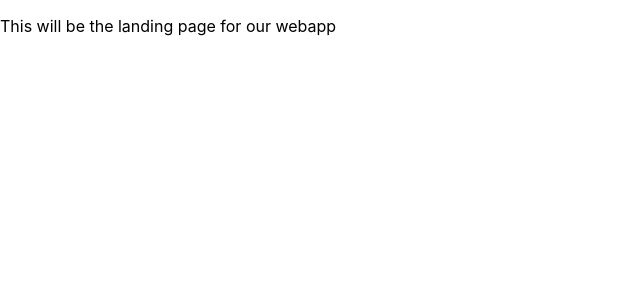
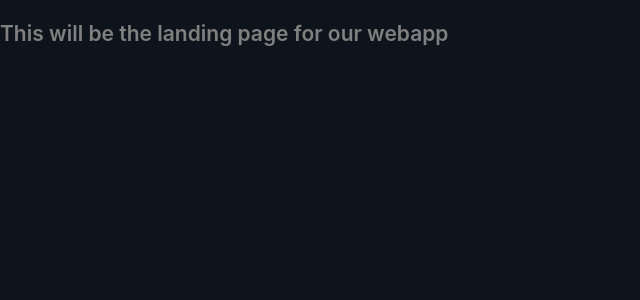
Before and after one commit to Norikaz/SavantSphere, a React (Create React App) app: page / in a window 1280 px wide. Shown: the top 300 px of the page, without its empty margins (0-640 px from the left). Built offline with nearby package versions, Linux system fonts and the light colour scheme.

Commit message:
adding re occuring styles

```diff
--- a/src/index.css
+++ b/src/index.css
@@ -1,13 +1,26 @@
 body {
-  margin: 0;
-  font-family: -apple-system, BlinkMacSystemFont, 'Segoe UI', 'Roboto', 'Oxygen',
-    'Ubuntu', 'Cantarell', 'Fira Sans', 'Droid Sans', 'Helvetica Neue',
-    sans-serif;
-  -webkit-font-smoothing: antialiased;
-  -moz-osx-font-smoothing: grayscale;
+	margin: 0;
+	-webkit-font-smoothing: antialiased;
+	-moz-osx-font-smoothing: grayscale;
+	font-weight: 600;
+	font-size: 21px;
+	font-family:
+		SF Pro Display,
+		SF Pro Icons,
+		Helvetica Neue,
+		Helvetica,
+		Arial,
+		sans-serif;
+	color: grey;
+	background-color: hsl(212deg, 32%, 8%);
+}
+
+h1,
+strong {
+	color: hsl(0deg, 0%, 100%);
 }
 
 code {
-  font-family: source-code-pro, Menlo, Monaco, Consolas, 'Courier New',
-    monospace;
+	font-family: source-code-pro, Menlo, Monaco, Consolas, 'Courier New',
+		monospace;
 }
```
